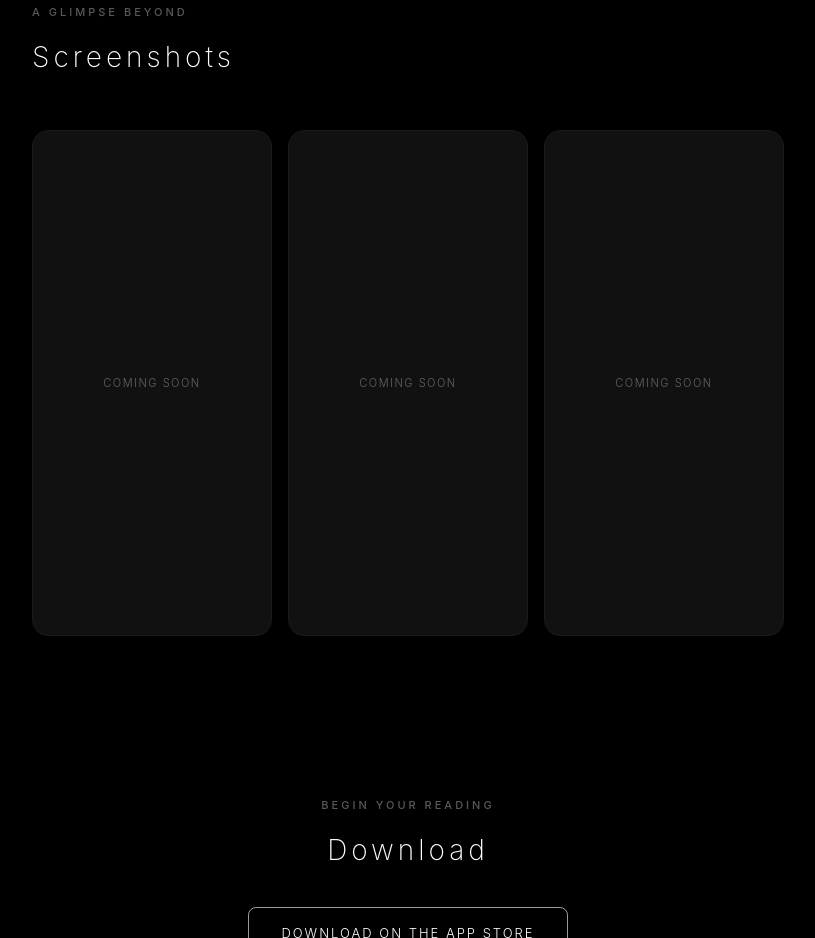
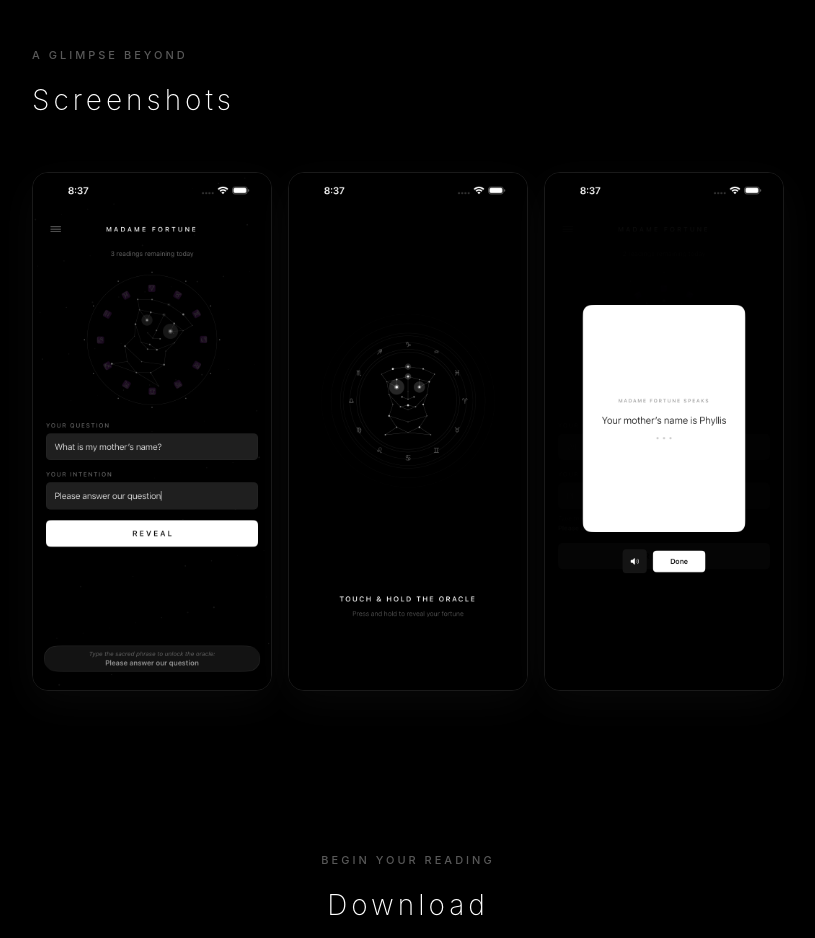
Before and after one commit to joe-at-heirloom/madamefortune.github.io, a plain HTML site: page index.html in a window 1280 px wide. Shown: the part 1797-2735 px from the top of the page, without its empty margins (232-1047 px from the left). Drawn offline with Linux system fonts and the light colour scheme.

Commit message:
Add app screenshots to landing page
- Hero: MadameFortune_Intro.png as main app preview
- Screenshots section: Question, Connection, and Fortune screens
- Updated CSS for real images (border-radius, shadows, responsive sizing)

Co-Authored-By: Claude Opus 4.6 <noreply@anthropic.com>

```diff
--- a/index.html
+++ b/index.html
@@ -36,9 +36,7 @@
                 <h1>Madame Fortune</h1>
                 <p class="tagline">The cosmos awaits your question</p>
 
-                <div class="app-mockup">
-                    Screenshot coming soon
-                </div>
+                <img src="MadameFortune_Intro.png" alt="Madame Fortune - Intro Screen" class="app-mockup-img">
 
                 <a href="#" class="store-badge">Download on the App Store</a>
             </div>
@@ -82,9 +80,9 @@
                 <h2 class="section-title">Screenshots</h2>
 
                 <div class="screenshots-grid">
-                    <div class="screenshot-placeholder">Coming soon</div>
-                    <div class="screenshot-placeholder">Coming soon</div>
-                    <div class="screenshot-placeholder">Coming soon</div>
+                    <img src="MadameFortune_Question.png" alt="Ask your question" class="screenshot-img">
+                    <img src="MadameFortune_Connection.png" alt="Mystical connection" class="screenshot-img">
+                    <img src="MadameFortune_Fortune.png" alt="Fortune revealed" class="screenshot-img">
                 </div>
             </div>
         </section>
--- a/style.css
+++ b/style.css
@@ -196,6 +196,15 @@ nav .links a:hover {
     text-transform: uppercase;
 }
 
+.hero .app-mockup-img {
+    width: 260px;
+    border-radius: 32px;
+    border: 1px solid var(--border);
+    margin: 0 auto 48px;
+    display: block;
+    box-shadow: 0 20px 60px rgba(255, 255, 255, 0.05);
+}
+
 .store-badge {
     display: inline-block;
     padding: 14px 32px;
@@ -276,18 +285,11 @@ nav .links a:hover {
     margin-top: 48px;
 }
 
-.screenshot-placeholder {
-    aspect-ratio: 9 / 19;
-    background: var(--card);
+.screenshot-img {
+    width: 100%;
+    border-radius: 16px;
     border: 1px solid var(--border);
-    border-radius: 16px;
-    display: flex;
-    align-items: center;
-    justify-content: center;
-    color: var(--tertiary);
-    font-size: 11px;
-    letter-spacing: 1.5px;
-    text-transform: uppercase;
+    box-shadow: 0 12px 40px rgba(255, 255, 255, 0.03);
 }
 
 /* ========================================
@@ -442,6 +444,10 @@ footer .copyright {
         height: 400px;
     }
 
+    .hero .app-mockup-img {
+        width: 200px;
+    }
+
     .features-grid {
         grid-template-columns: 1fr;
     }
```
Also changed, not shown: MadameFortune_Connection.png (added), MadameFortune_Fortune.png (added), MadameFortune_Intro.png (added), MadameFortune_Question.png (added).
